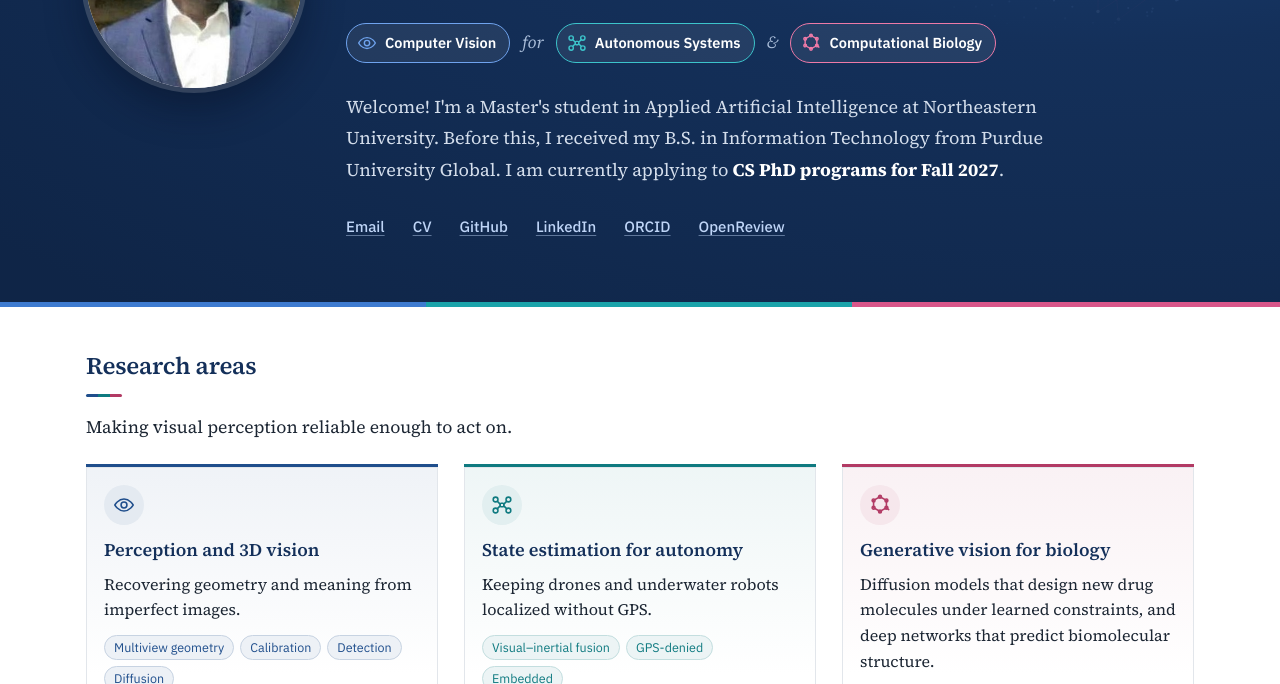
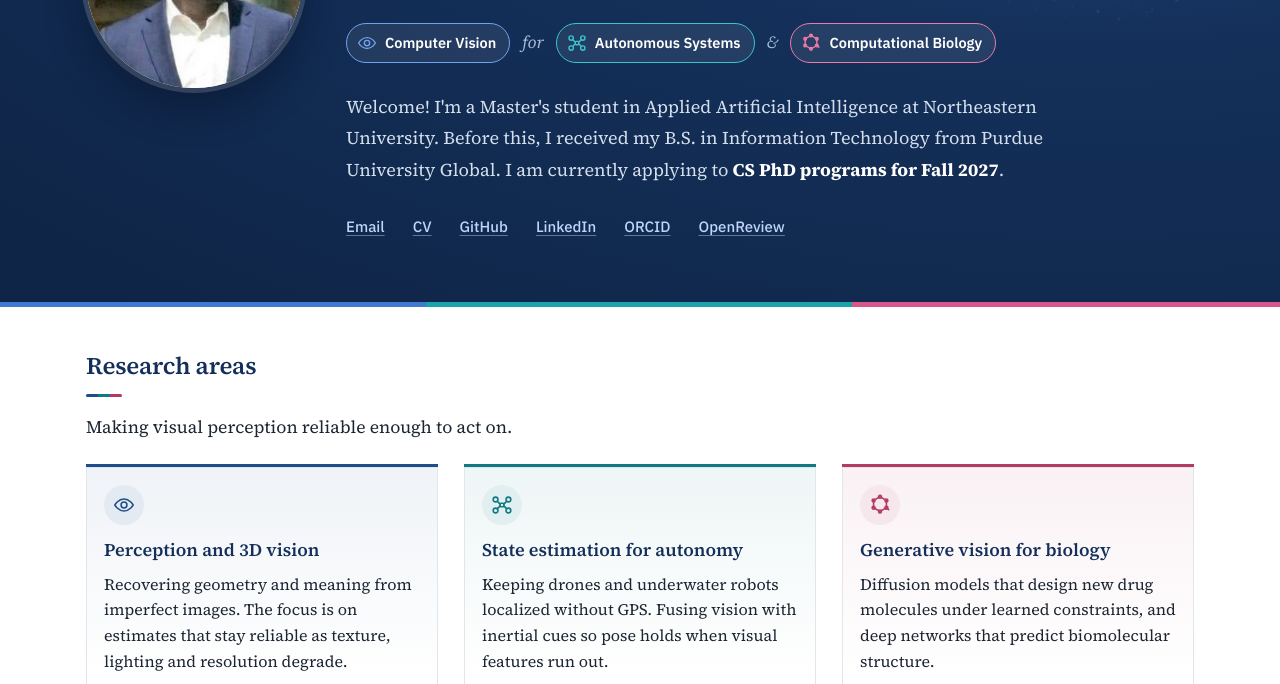
Before and after one commit to OrvilleRockwellJr/OrvilleRockwellJr.github.io, a plain HTML site: page index.html in a window 1280 px wide. Shown: the part 249-933 px from the top of the page. Drawn offline with Linux system fonts and the light colour scheme.

Commit message:
Balance research-area cards: add a second line to the first two
Co-Authored-By: Claude Opus 4.8 <noreply@anthropic.com>
Claude-Session: https://claude.ai/code/session_01LzMNsC2QWoDPGTEoMeo6Mp

```diff
--- a/index.html
+++ b/index.html
@@ -562,8 +562,8 @@ footer::before{content:"";position:absolute;left:0;right:0;top:0;height:4px;back
       <h2>Research areas</h2>
       <p class="lead">Making visual perception reliable enough to act on.</p>
       <ul class="areas">
-        <li class="area" style="--ac:var(--cv)"><span class="ic"><svg viewBox="0 0 24 24" aria-hidden="true"><path d="M2 12s3.6-6.5 10-6.5S22 12 22 12s-3.6 6.5-10 6.5S2 12 2 12z"/><circle cx="12" cy="12" r="3.2"/></svg></span><h3>Perception and 3D vision</h3><p>Recovering geometry and meaning from imperfect images.</p><p class="tags"><span>Multiview geometry</span><span>Calibration</span><span>Detection</span><span>Diffusion</span></p></li>
-        <li class="area" style="--ac:var(--auto)"><span class="ic"><svg viewBox="0 0 24 24" aria-hidden="true"><circle cx="5" cy="6" r="2.6"/><circle cx="19" cy="6" r="2.6"/><circle cx="5" cy="18" r="2.6"/><circle cx="19" cy="18" r="2.6"/><path d="M7 8l3 3m4 0l3-3M7 16l3-3m4 0l3 3"/><rect x="10" y="10" width="4" height="4" rx="1"/></svg></span><h3>State estimation for autonomy</h3><p>Keeping drones and underwater robots localized without GPS.</p><p class="tags"><span>Visual&ndash;inertial fusion</span><span>GPS-denied</span><span>Embedded</span></p></li>
+        <li class="area" style="--ac:var(--cv)"><span class="ic"><svg viewBox="0 0 24 24" aria-hidden="true"><path d="M2 12s3.6-6.5 10-6.5S22 12 22 12s-3.6 6.5-10 6.5S2 12 2 12z"/><circle cx="12" cy="12" r="3.2"/></svg></span><h3>Perception and 3D vision</h3><p>Recovering geometry and meaning from imperfect images. The focus is on estimates that stay reliable as texture, lighting and resolution degrade.</p><p class="tags"><span>Multiview geometry</span><span>Calibration</span><span>Detection</span><span>Diffusion</span></p></li>
+        <li class="area" style="--ac:var(--auto)"><span class="ic"><svg viewBox="0 0 24 24" aria-hidden="true"><circle cx="5" cy="6" r="2.6"/><circle cx="19" cy="6" r="2.6"/><circle cx="5" cy="18" r="2.6"/><circle cx="19" cy="18" r="2.6"/><path d="M7 8l3 3m4 0l3-3M7 16l3-3m4 0l3 3"/><rect x="10" y="10" width="4" height="4" rx="1"/></svg></span><h3>State estimation for autonomy</h3><p>Keeping drones and underwater robots localized without GPS. Fusing vision with inertial cues so pose holds when visual features run out.</p><p class="tags"><span>Visual&ndash;inertial fusion</span><span>GPS-denied</span><span>Embedded</span></p></li>
         <li class="area" style="--ac:var(--bio)"><span class="ic"><svg viewBox="0 0 24 24" aria-hidden="true"><path d="M12 3l7 4v8l-7 4-7-4V7z"/><circle cx="12" cy="3" r="1.6"/><circle cx="19" cy="7" r="1.6"/><circle cx="19" cy="15" r="1.6"/><circle cx="12" cy="19" r="1.6"/><circle cx="5" cy="15" r="1.6"/><circle cx="5" cy="7" r="1.6"/><path d="M19 15l2.5 2"/></svg></span><h3>Generative vision for biology</h3><p>Diffusion models that design new drug molecules under learned constraints, and deep networks that predict biomolecular structure.</p><p class="tags"><span>Generative drug design</span><span>Diffusion</span><span>Structure prediction</span></p></li>
       </ul>
     </section>
```
